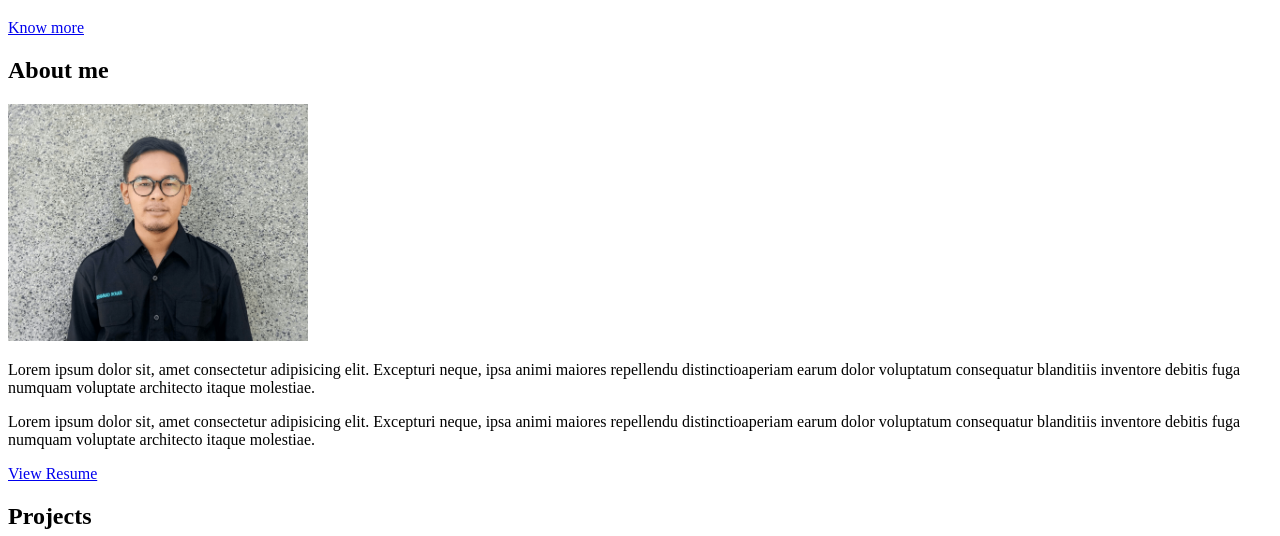
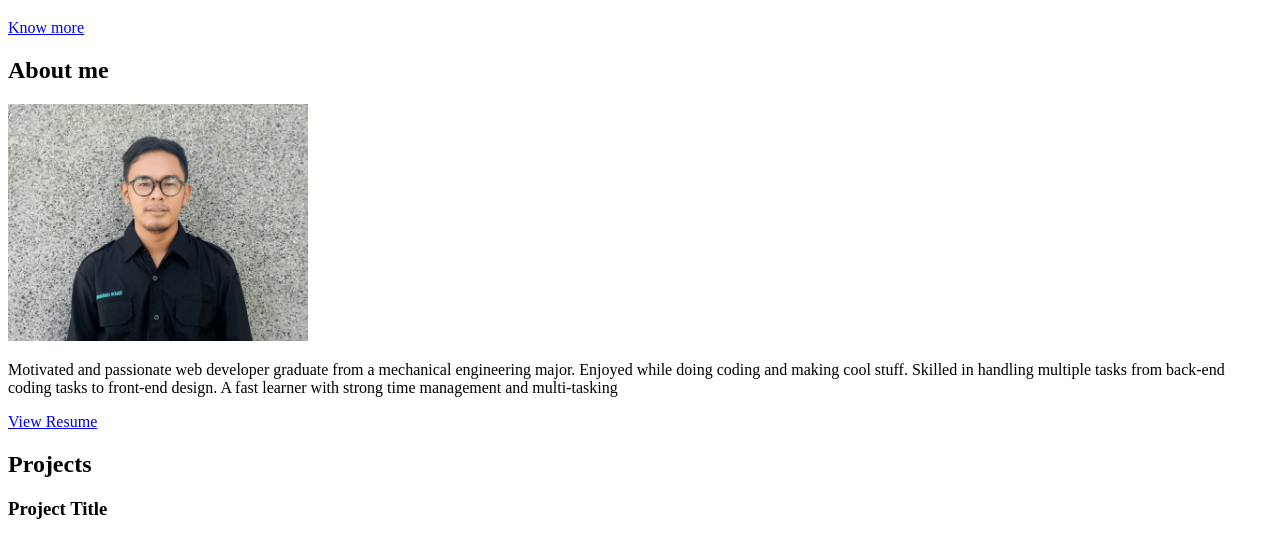
Before and after one commit to mrohadi/my-portfolio, a website: page src/template.html in a window 1280 px wide. Shown: the part 250-786 px from the top of the page. Drawn offline with nearby package versions, Linux system fonts and the light colour scheme.

Commit message:
adding resume

```diff
--- a/src/index.js
+++ b/src/index.js
@@ -1,6 +1,6 @@
 import initTilt from "./js/tilt";
 import initSr from "./js/sr";
-import navToggle from './js/nav';
+import navToggle from "./js/nav";
 
 import "./style/main.scss";
 
--- a/src/template.html
+++ b/src/template.html
@@ -88,19 +88,16 @@
           <div class="col-md-6 col-sm-12">
             <div class="about-wrapper__info">
               <p class="about-wrapper__info-text">
+                Motivated and passionate web developer graduate from a mechanical engineering major. Enjoyed while doing coding and making cool stuff. Skilled in handling multiple tasks from back-end coding tasks to front-end design. A fast learner with strong time management and multi-tasking
+              </p>
+              <!-- <p class="about-wrapper__info-text">
                 Lorem ipsum dolor sit, amet consectetur adipisicing elit.
                 Excepturi neque, ipsa animi maiores repellendu distinctioaperiam
                 earum dolor voluptatum consequatur blanditiis inventore debitis
                 fuga numquam voluptate architecto itaque molestiae.
-              </p>
-              <p class="about-wrapper__info-text">
-                Lorem ipsum dolor sit, amet consectetur adipisicing elit.
-                Excepturi neque, ipsa animi maiores repellendu distinctioaperiam
-                earum dolor voluptatum consequatur blanditiis inventore debitis
-                fuga numquam voluptate architecto itaque molestiae.
-              </p>
+              </p> -->
               <span class="d-flex mt-3">
-                <a target="_blank" class="cta-btn cta-btn--resume" href="#contact">
+                <a target="_blank" class="cta-btn cta-btn--resume" href="https://drive.google.com/file/d/1E3RdWAIFIvZHz2vKAzVvptnePXGjVN5V/view?usp=sharing">
                   View Resume
                 </a>
               </span>
```
Also changed, not shown: 1 other file.
